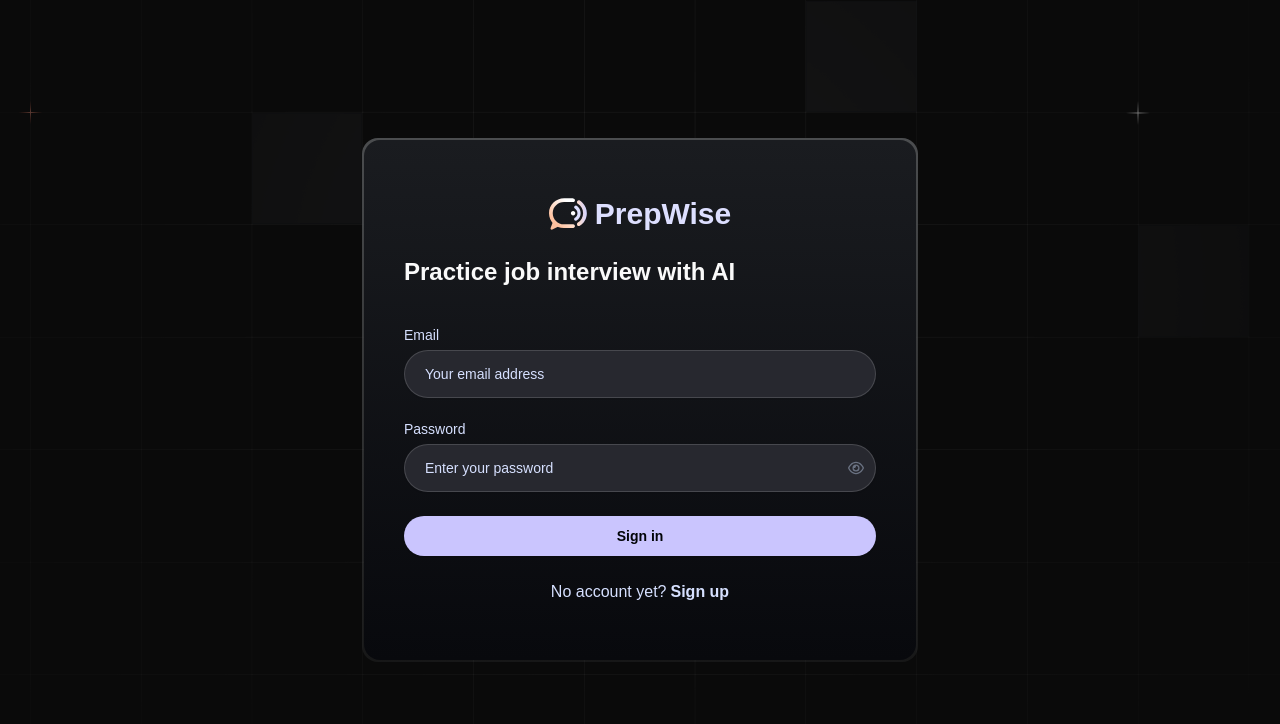
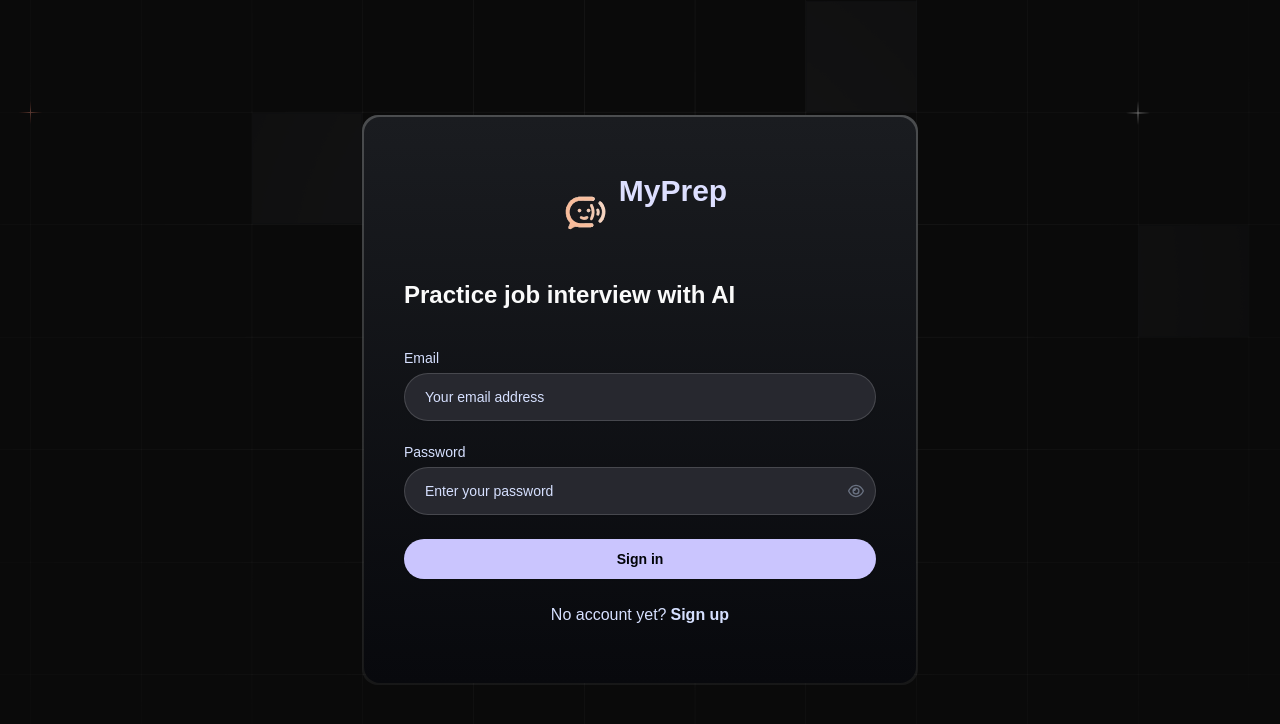
Before and after one commit to RiteshPanchal279/ai-mock_interview-prep, a Next.js app: page /sign-in in a window 1280 px wide. Shown: the top 724 px of the page. Built offline with nearby package versions, Linux system fonts and the light colour scheme; no server answers; a web font is replaced by a local one.

Commit message:
logo anf style updated

```diff
--- a/app/(root)/layout.tsx
+++ b/app/(root)/layout.tsx
@@ -12,8 +12,8 @@ const RootLayout = async ({ children }: { children: ReactNode }) => {
     <div className="root-layout">
       <nav>
         <Link href="/" className="flex items-center gap-2">
-          <Image src="/logo.svg" alt="Logo" width={38} height={32} />
-          <h3 className="text-primary-100">PrepWise</h3>
+          <Image src="/logo.svg" alt="Logo" width={58} height={52} />
+          <h3 className="text-primary-100">MyPrep</h3>
         </Link>
       </nav>
       {children}
--- a/app/layout.tsx
+++ b/app/layout.tsx
@@ -10,7 +10,7 @@ const monaSans = Mona_Sans({
 
 
 export const metadata: Metadata = {
-  title: "PrepWise",
+  title: "MyPrep",
   description: "An AI-powered platform for preparing for mock interviews.",
 };
 
--- a/components/AuthForm.tsx
+++ b/components/AuthForm.tsx
@@ -96,8 +96,8 @@ const AuthForm = ({ type }: { type: FormType }) => {
     <div className="card-border lg:min-w-[556px]">
       <div className="flex flex-col gap-6 card py-14 px-10">
         <div className="flex flex-row gap-2 justify-center">
-          <Image src="/logo.svg" alt="logo" height={32} width={38} />
-          <h2 className="text-primary-100">PrepWise</h2>
+          <Image src="/logo.svg" alt="logo" height={58} width={58} />
+          <h2 className="text-primary-100">MyPrep</h2>
         </div>
         <h3>Practice job interview with AI </h3>
         <Form {...form}>
```
Also changed, not shown: public/logo.svg, 1 other file (tests, documents, lock files or other folders).
